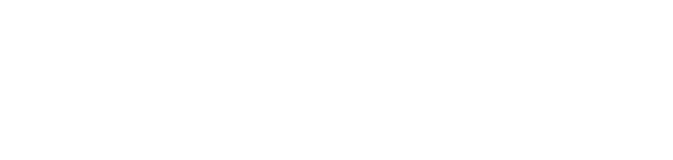
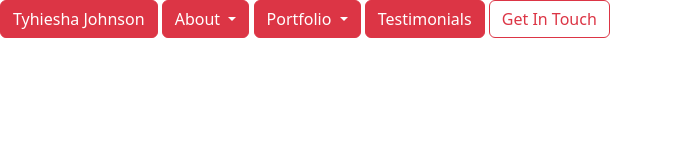
Before and after one commit to tyhieshajohnson/portfolioTyhieshaJohnson, a plain HTML site: page index.html in a window 1280 px wide. Shown: the whole page, without its empty margins (0-673 px from the left). Drawn offline with nearby package versions, Linux system fonts and the light colour scheme.

Commit message:
navigationBar

```diff
--- a/index.html
+++ b/index.html
@@ -9,6 +9,48 @@
     <title>Tyhiesha Johnson</title>
 </head>
 <body>
+    <!-- Navigation Bar -->
+    <div class="nav-bar d-flex">
+        <section class="nav-bar-list navbar-expand-lg">
+             <!-- Home Button -->
+             <div class="btn-group homeNav">
+                <button href="#homeNav" type="button" class="btn btn-danger">Tyhiesha Johnson</button>
+            </div>
 
+            <!-- About Button -->
+            <div class="dropdown btn-group">
+                <button type="button" class="dropdown-toggle btn btn-danger " data-bs-toggle="dropdown" aria-expanded="false">
+                  About
+                </button>
+                <ul class="dropdown-menu">
+                  <li><a class="dropdown-item" href="#about">Skills & Experiences</a></li>
+                </ul>
+            </div>
+
+            <!-- Portfolio -->
+            <div class="btn-group">
+                <button type="button" class="btn btn-danger dropdown-toggle" data-bs-toggle="dropdown" aria-expanded="false">
+                  Portfolio
+                </button>
+                <ul class="dropdown-menu">
+                  <li><a class="dropdown-item" href="#projectOne">Project One</a></li>
+                  <li><a class="dropdown-item" href="#projectTwo">Project Two</a></li>
+                  <li><a class="dropdown-item" href="#projectThree">Project Three</a></li>
+                  <li><a class="dropdown-item" href="#projectFour">Project Four</a></li>
+                  <li><a class="dropdown-item" href="#projectFive">Project Five</a></li>
+                </ul>
+            </div>
+
+            <!-- Testimonials -->
+            <div class="btn-group homeNav">
+                <button href="#testimonials" type="button" class="btn btn-danger">Testimonials</button>
+            </div>
+
+            <!-- Contact -->
+            <div class="btn-group homeNav">
+                <button href="homeNav" type="button" class="btn btn-outline-danger">Get In Touch</button>
+            </div>
+    </section>
+    </div>
 </body>
 </html>
```
